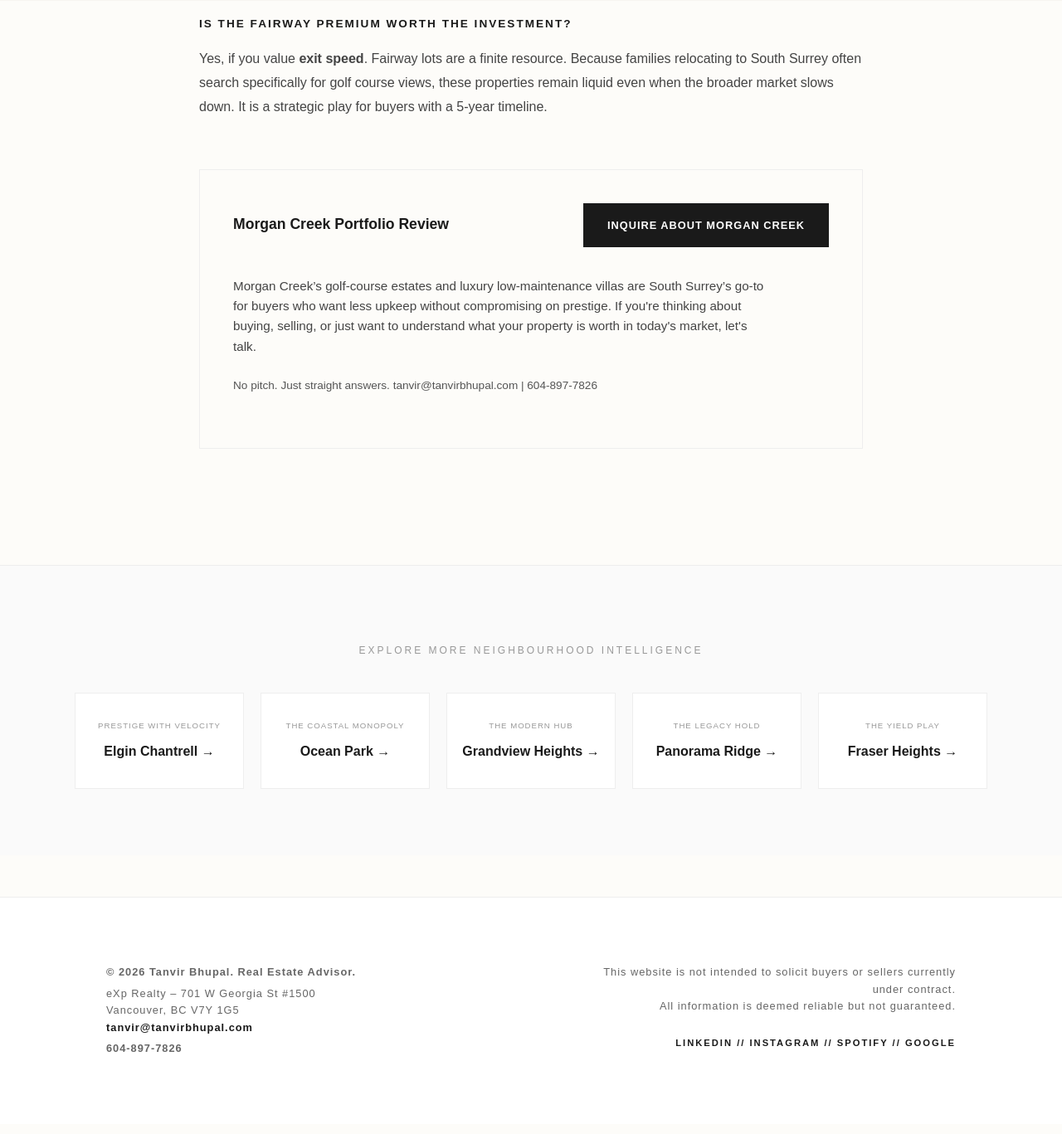
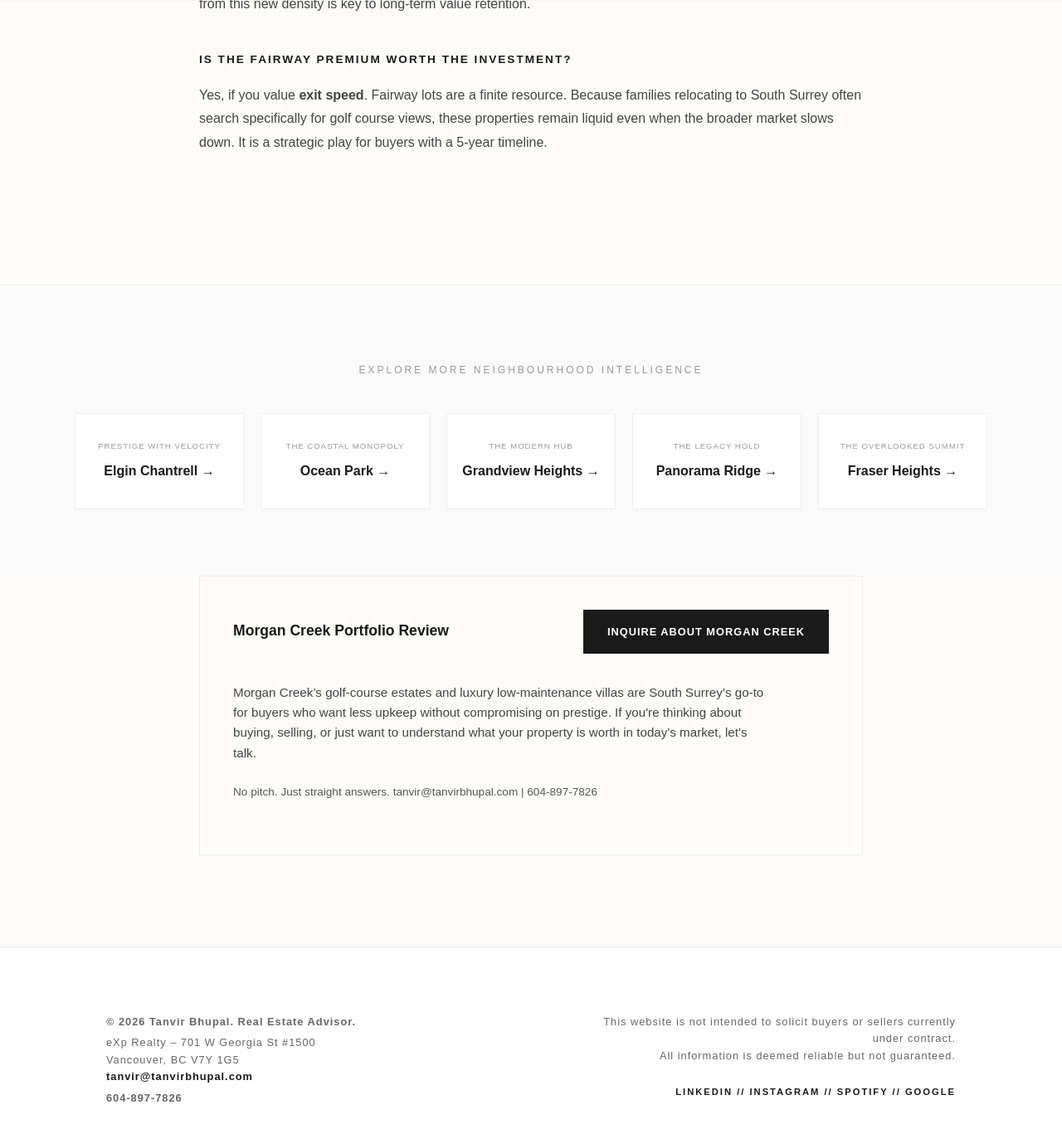
Before and after one commit to gvancouverhomes/tanvirbhupal-site, a Jekyll site: the page built from neighbourhoods/morgan-creek.md, in a window 1280 px wide and 1400 px high, scrolled down 1912 px. Shown: the top 1367 px of the window at 83% size. Built offline with Jekyll 4.4.1, drawn with Linux system fonts in a browser that asks for light colours; some of the changed text lies outside the part shown.

Commit message:
layout: standardized section order for morgan creek intel page

```diff
--- a/neighbourhoods/morgan-creek.md
+++ b/neighbourhoods/morgan-creek.md
@@ -80,7 +80,7 @@ faq_schema: |
     <p>Morgan Creek is often marketed as fully built-out, but 2026 brings a major shift. With a 201-unit project (82 townhomes and 119 apartments) approved near the clubhouse, understanding the exact position of your lot matters more than ever. <strong>If you buy here, are you buying the view, or the insurance that you can sell it in 5 years?</strong></p>
 
     <p>This is where executive families and downsizers land when they want the security of a manicured community without the 1-acre maintenance burden of Elgin Chantrell.</p>
-
+<p style="font-size: 0.95rem; color: var(--mid); margin-bottom: 40px;">Thinking about Morgan Creek? <a href="/contact" style="color: var(--dark); text-decoration: underline;">Start with a conversation →</a></p>
     <h2 class="section-title">What You're Actually Buying</h2>
     <p><strong>The Strata Hybrid:</strong> Many detached executive homes here are strata-detached. You own the structure, but professional management handles landscaping and snow removal. It is the ultimate lock-and-go for frequent travelers, but it means your modifications are subject to <strong>architectural bylaws</strong>.</p>
     <p><strong>The Cedar Mandate:</strong> Strict design guidelines famously mandate cedar shake roofing. While this preserves neighborhood character, it creates a unique maintenance cycle and holding cost that must be verified before subject removal.</p>
@@ -107,10 +107,39 @@ faq_schema: |
 
     <h3 class="metric-label">Is the fairway premium worth the investment?</h3>
     <p>Yes, if you value <strong>exit speed</strong>. Fairway lots are a finite resource. Because families relocating to South Surrey often search specifically for golf course views, these properties remain liquid even when the broader market slows down. It is a strategic play for buyers with a 5-year timeline.</p>
+  </section>
+</article>
 
-  </section>
+<aside class="nav-section">
+  <div style="max-width: 1100px; margin: 0 auto;">
+    <p class="nav-section-title">Explore More Neighbourhood Intelligence</p>
+    <nav class="nav-grid">
+      <a href="/neighbourhoods/elgin-chantrell/" class="nav-card">
+        <span class="nav-tag">Prestige with Velocity</span>
+        <span class="nav-name">Elgin Chantrell &rarr;</span>
+      </a>
+      <a href="/neighbourhoods/ocean-park/" class="nav-card">
+        <span class="nav-tag">The Coastal Monopoly</span>
+        <span class="nav-name">Ocean Park &rarr;</span>
+      </a>
+      <a href="/neighbourhoods/grandview-heights/" class="nav-card">
+        <span class="nav-tag">The Modern Hub</span>
+        <span class="nav-name">Grandview Heights &rarr;</span>
+      </a>
+      <a href="/neighbourhoods/panorama-ridge/" class="nav-card">
+        <span class="nav-tag">The Legacy Hold</span>
+        <span class="nav-name">Panorama Ridge &rarr;</span>
+      </a>
+      <a href="/neighbourhoods/fraser-heights/" class="nav-card">
+        <span class="nav-tag">The Overlooked Summit</span>
+        <span class="nav-name">Fraser Heights &rarr;</span>
+      </a>
+    </nav>
+  </div>
+</aside>
 
-  <section class="audit-card" aria-labelledby="audit-heading">
+<div class="intel-container" style="padding-top: 0;">
+  <section class="audit-card" aria-labelledby="audit-heading" style="margin-top: 0;">
     <h2 id="audit-heading" class="audit-title">Morgan Creek Portfolio Review</h2>
     <div class="audit-action">
       <a href="/contact" class="audit-btn">INQUIRE ABOUT MORGAN CREEK</a>
@@ -124,30 +153,4 @@ faq_schema: |
       </p>
     </div>
   </section>
-</article>
-
-<section class="nav-section">
-  <p class="nav-section-title">Explore More Neighbourhood Intelligence</p>
-  <div class="nav-grid">
-    <a href="/neighbourhoods/elgin-chantrell/" class="nav-card">
-      <span class="nav-tag">Prestige with Velocity</span>
-      <span class="nav-name">Elgin Chantrell &rarr;</span>
-    </a>
-    <a href="/neighbourhoods/ocean-park/" class="nav-card">
-      <span class="nav-tag">The Coastal Monopoly</span>
-      <span class="nav-name">Ocean Park &rarr;</span>
-    </a>
-    <a href="/neighbourhoods/grandview-heights/" class="nav-card">
-      <span class="nav-tag">The Modern Hub</span>
-      <span class="nav-name">Grandview Heights &rarr;</span>
-    </a>
-    <a href="/neighbourhoods/panorama-ridge/" class="nav-card">
-      <span class="nav-tag">The Legacy Hold</span>
-      <span class="nav-name">Panorama Ridge &rarr;</span>
-    </a>
-    <a href="/neighbourhoods/fraser-heights/" class="nav-card">
-      <span class="nav-tag">The Yield Play</span>
-      <span class="nav-name">Fraser Heights &rarr;</span>
-    </a>
-  </div>
-</section>
+</div>
```
